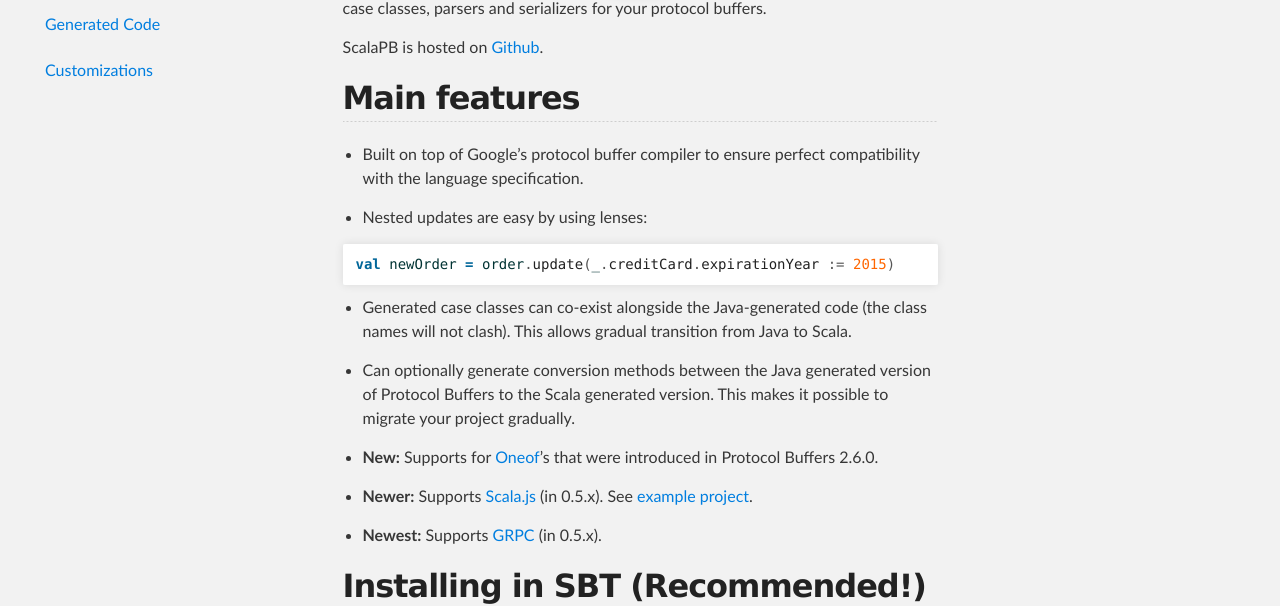
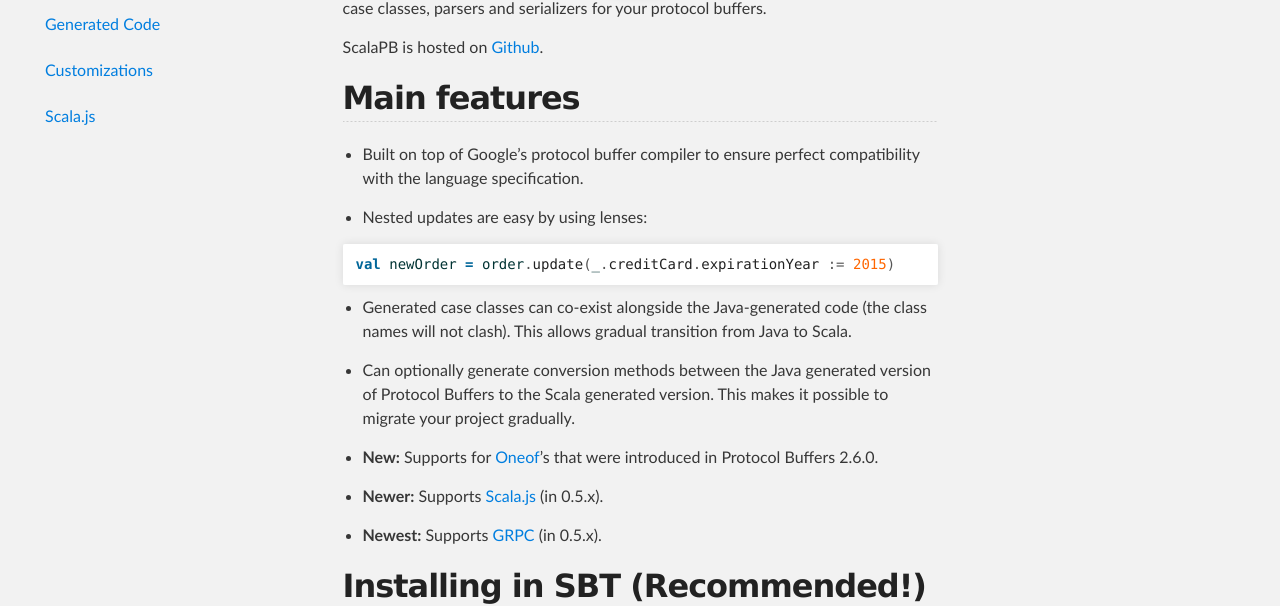
Before and after one commit to scalapb/ScalaPB, a Jekyll site: the page built from index.md, in a window 1280 px wide. Shown: the part 322-928 px from the top of the page. Built offline with Jekyll 4.4.1, drawn with Linux system fonts in a browser that asks for light colours.

Commit message:
Add scala.js page

```diff
--- a/_data/nav.yml
+++ b/_data/nav.yml
@@ -6,3 +6,5 @@
   url: /generated-code.html
 - text: Customizations
   url: /customizations.html
+- text: Scala.js
+  url: /scala.js.html
--- a/index.md
+++ b/index.md
@@ -33,7 +33,7 @@
   [Oneof](https://developers.google.com/protocol-buffers/docs/proto#oneof)'s
   that were introduced in Protocol Buffers 2.6.0.
 
-* **Newer:** Supports [Scala.js](http://www.scala-js.org/) (in 0.5.x). See [example project](https://github.com/thesamet/scalapbjs-test).
+* **Newer:** Supports [Scala.js]({{site.baseurl}}/scala.js.html) (in 0.5.x).
 
 * **Newest:** Supports [GRPC](http://www.grpc.io/) (in 0.5.x).
 
```
Also changed, not shown: scala.js.md (added, +6 -0 lines).
